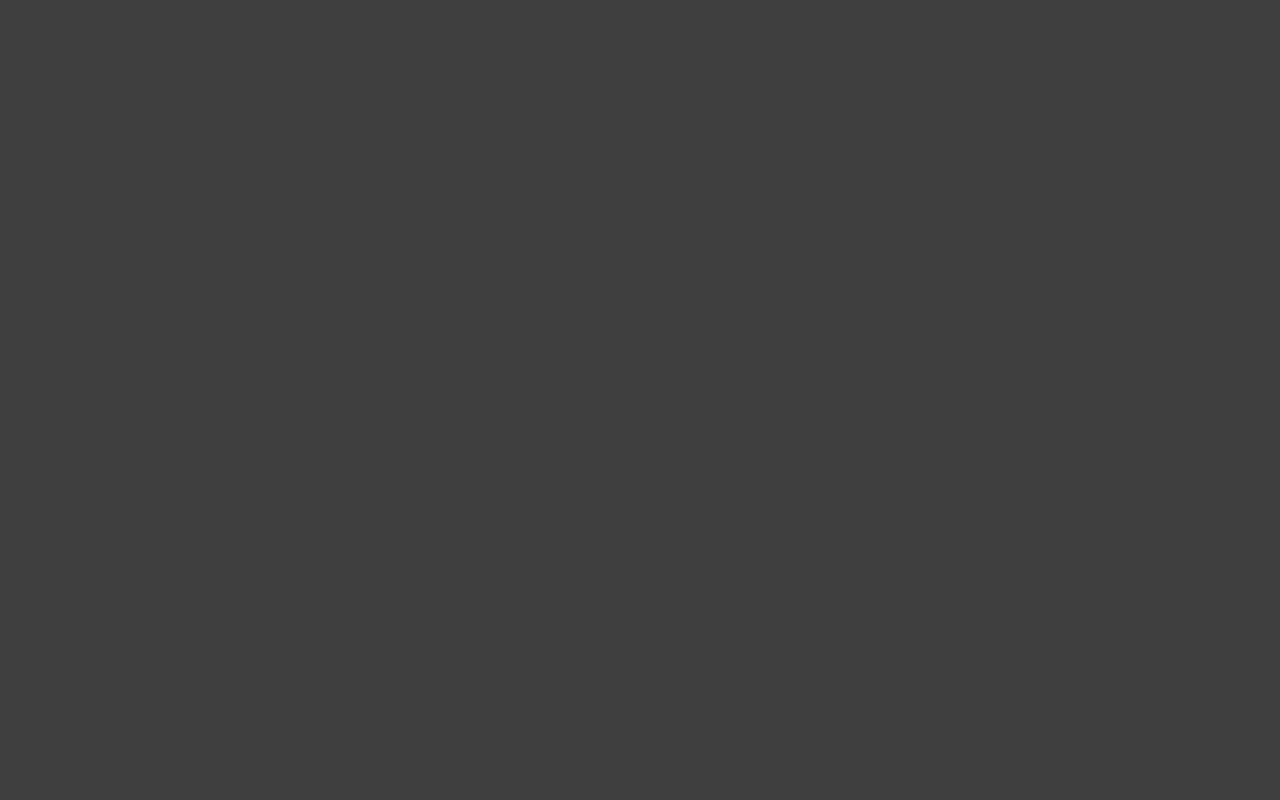
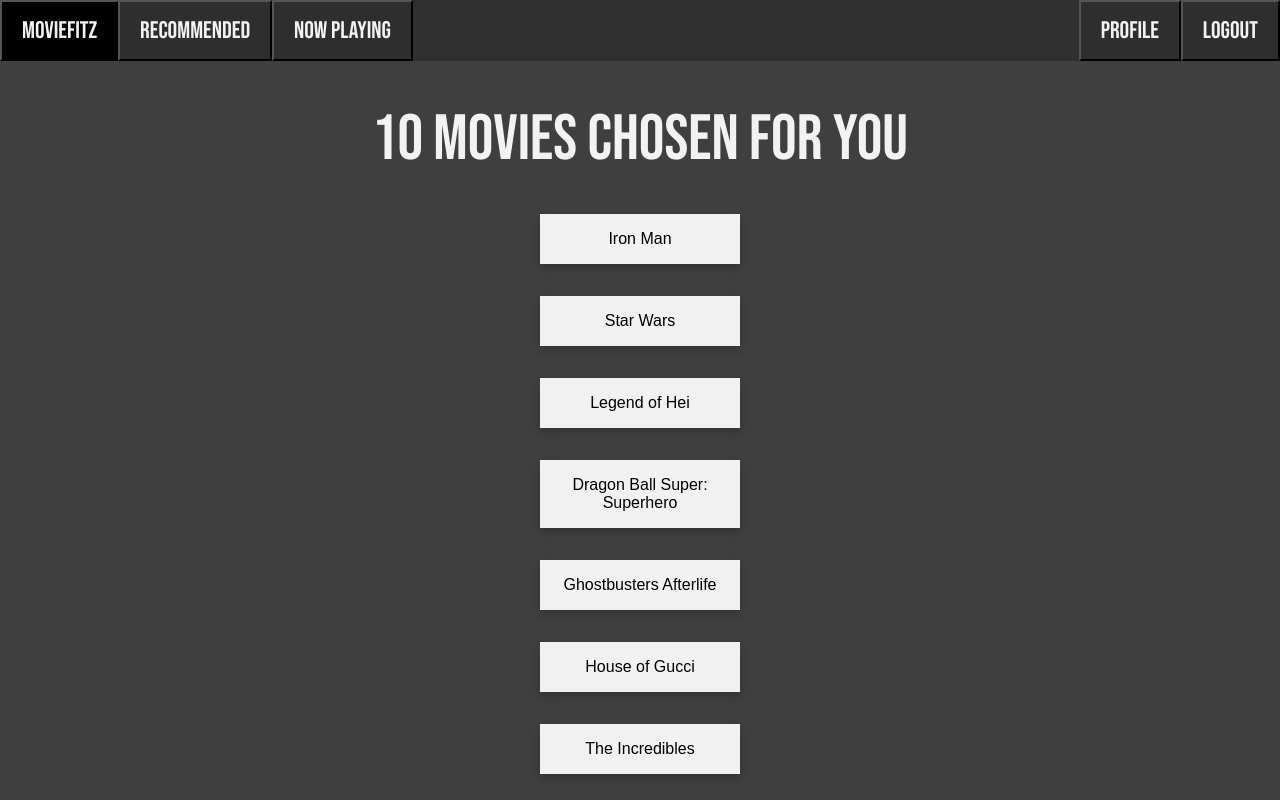
Before and after one commit to bakermcgee/moviefitz-finale, a React (Create React App) app: page /recommended in a window 1280 px wide. Before the commit this address had no page. Shown: the top 800 px of the page. Built offline with nearby package versions, Linux system fonts and the light colour scheme.

Commit message:
stuff idk

```diff
--- a/src/App.js
+++ b/src/App.js
@@ -4,6 +4,7 @@
 import Landing from "./Landing";
 import Login from "./Login";
 import Profile from "./Profile";
+import Recommended from "./Recommended";
 //import Dashboard from "./Dashboard";
 
 
@@ -26,6 +27,7 @@
                 <Route path='/' element ={<Landing />} />
                 <Route path='/login' element ={<Login />} />
                 <Route path='/profile' element ={<Profile />} />
+                <Route path='/recommended' element ={<Recommended />} />
             </Routes>
         </BrowserRouter>
       </body>
--- a/src/Login.css
+++ b/src/Login.css
@@ -37,7 +37,7 @@
     display: flex;
     align-items: center;
     justify-content: center;
-    width: 20em;
+    width: 18em;
     height: 3em;
     border: 1px solid #995b5b;
     border-radius: 5px;
--- a/src/Login.js
+++ b/src/Login.js
@@ -1,26 +1,33 @@
-//import React, { useEffect, useContext, useState } from 'react';
+//import React, { useState } from 'react';
 import "./Login.css"
 import { auth } from './Firebase';
 import { signInWithPopup, GoogleAuthProvider } from 'firebase/auth';
 import NavbarLogin from "./NavbarLogin";
 import { useNavigate } from 'react-router-dom';
+import {useCallback} from "react";
 
-export default function Login() {
+const useLogin = () =>{
 
     const nav = useNavigate();
-
-    const signInWithGoogle = () =>{
+    return useCallback(() =>{
         const provider = new GoogleAuthProvider();
         signInWithPopup(auth, provider)
             .then((re) => {
                 console.log(re);
+                credentials = re;
                 nav('/profile');
             })
             .catch((err) => {
                 console.log(err);
             })
-    }
+    }, [nav]);
 
+}
+
+export let credentials;
+
+export default function Login() {
+    const signInWithGoogle = useLogin();
     return (
         <div>
             <NavbarLogin />
@@ -34,7 +41,7 @@
                         <div className="login-buttons">
                             <button className="login-provider-button" style={{position: "relative", left: "65px"}} onClick={signInWithGoogle}>
                                 <img src="https://upload.wikimedia.org/wikipedia/commons/0/09/IOS_Google_icon.png" alt="google icon" width='60' height='60'/>
-                                <span> Continue with Google</span>
+                                <span>Continue with Google</span>
                             </button>
                         </div>
                     </div>
--- a/src/Navbar.js
+++ b/src/Navbar.js
@@ -10,6 +10,9 @@
 
         <div className="navbar">
             <button className="navbar-sn" onClick={() => nav('/profile')}>MovieFitz</button>
+            <button className="navbar-op navbar-op-h" style={{position: "absolute", left: "118px"}} onClick={() => nav('/Recommended')}>Recommended</button>
+            <button className="navbar-op navbar-op-h" style={{position: "absolute", left: "272px"}} onClick={() => nav('/Recommended')}>Now Playing</button>
+            <button className="navbar-op navbar-op-h" style={{position: "absolute", right: "99px"}} onClick={() => nav('/Profile')}>Profile</button>
             <button className="navbar-op navbar-op-h" style={{position: "absolute", right: "0"}} onClick={() => nav('/')}>Logout</button>
 
         </div>
--- a/src/Profile.js
+++ b/src/Profile.js
@@ -1,12 +1,23 @@
 import React, { useState } from "react";
 import './Profile.css';
 import Navbar from "./Navbar";
+import {credentials} from "./Login";
 import { faFilm } from "@fortawesome/free-solid-svg-icons";
 import { FontAwesomeIcon } from "@fortawesome/react-fontawesome";
+import { getDatabase, ref, set } from "firebase/database";
 
 export default function Profile(){
 
-    const [genres, setGenres] = useState(Array(6).fill(false));
+    function writeGenreData(genre){
+        const db = getDatabase();
+        const userId = credentials.user.uid;
+        set(ref(db, 'users/' + userId + '/genre'), {
+            preferred_genre : genre
+        });
+    }
+
+
+    //const [genres, setGenres] = useState(Array(6).fill(false));
     const [max, setMax] = useState(false);
     const [action, setAction] = useState(false);
     const [comedy, setComedy] = useState(false);
@@ -15,17 +26,20 @@
     const [mystery, setMystery] = useState(false);
     const [romance, setRomance] = useState(false);
 
+    /* needed for updating later to add multiple genres
     const addGenre = (i) => {
         const tempGenres = genres.slice();
         tempGenres[i] = !tempGenres[i];
         setGenres(tempGenres);
     }
+     */
 
     const changeAction = () => {
         if(!max || (max && action)) {
             setAction(!action);
             setMax(!max);
-            addGenre(0);
+            writeGenreData('Action');
+            //addGenre(0);
         }
     }
 
@@ -33,7 +47,8 @@
         if(!max || (max && comedy)) {
             setComedy(!comedy);
             setMax(!max);
-            addGenre(1);
+            writeGenreData('Comedy');
+            //addGenre(1);
         }
     }
 
@@ -41,7 +56,8 @@
         if(!max || (max && horror)) {
             setHorror(!horror);
             setMax(!max);
-            addGenre(2);
+            writeGenreData('Horror');
+            //addGenre(2);
         }
     }
 
@@ -49,7 +65,8 @@
         if(!max || (max && indie)) {
             setIndie(!indie);
             setMax(!max);
-            addGenre(3);
+            writeGenreData('Indie');
+            //addGenre(3);
         }
     }
 
@@ -57,7 +74,8 @@
         if(!max || (max && mystery)) {
             setMystery(!mystery);
             setMax(!max);
-            addGenre(4);
+            writeGenreData('Mystery');
+            //addGenre(4);
         }
     }
 
@@ -65,9 +83,11 @@
         if(!max || (max && romance)) {
             setRomance(!romance);
             setMax(!max);
-            addGenre(5);
+            writeGenreData('Romance');
+            //addGenre(5);
         }
     }
+
 
     const Checkbox = ({ label, value, onChange }) => {
         return (
--- /dev/null
+++ b/src/Recommended.css
@@ -0,0 +1,37 @@
+@import url('https://fonts.googleapis.com/css?family=Bebas+Neue');
+
+* {
+    box-sizing: border-box;
+}
+
+.h-txt{
+
+    font-family: 'Bebas Neue', cursive;
+    text-align: center;
+    font-size: 64px;
+    color: #f2f2f2;
+
+}
+
+.movie-lane{
+
+    position: relative;
+    right: 0px;
+    text-align: center;
+    font-family: Arial, Helvetica, sans-serif;
+    margin-left: auto;
+    margin-right: auto;
+
+    display: grid;
+    align-items: center;
+    justify-content: center;
+
+}
+
+.cards {
+    box-shadow: 0 4px 8px 0 rgba(0, 0, 0, 0.2); /* this adds the "card" effect */
+    width: 200px;
+    padding: 16px;
+    text-align: center;
+    background-color: #f1f1f1;
+}
--- /dev/null
+++ b/src/Recommended.js
@@ -0,0 +1,27 @@
+import React from "react";
+import './Recommended.css';
+import Navbar from "./Navbar";
+
+const movies = ["Iron Man","Star Wars", "Legend of Hei", "Dragon Ball Super: Superhero", "Ghostbusters Afterlife", "House of Gucci", "The Incredibles", "Logan","Sonic The Hedgehog", "2012"];
+
+export default function Recommended(){
+
+    const moveList = movies.map((item, i) => (<p key={i} className='cards'>{item}</p>));
+
+    return(
+
+        <div>
+            <Navbar />
+            <br></br><br></br>
+            <div >
+                <header className='h-txt'>10 Movies Chosen For You</header>
+                <br></br>
+                <div className='movie-lane'>
+                    {moveList}
+                </div>
+            </div>
+        </div>
+
+    );
+
+}
```
